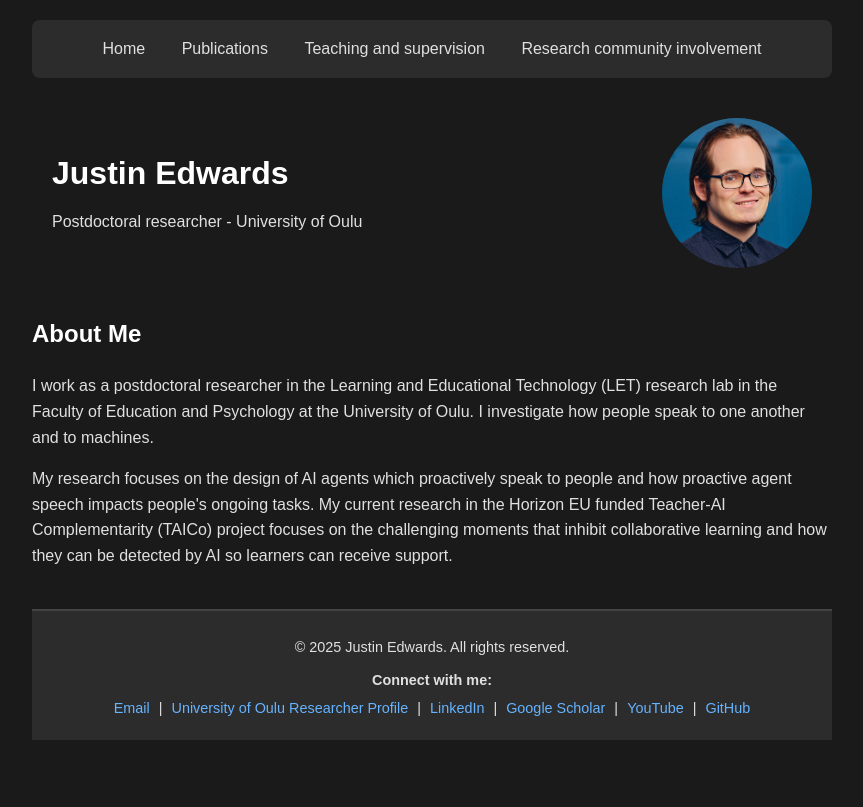
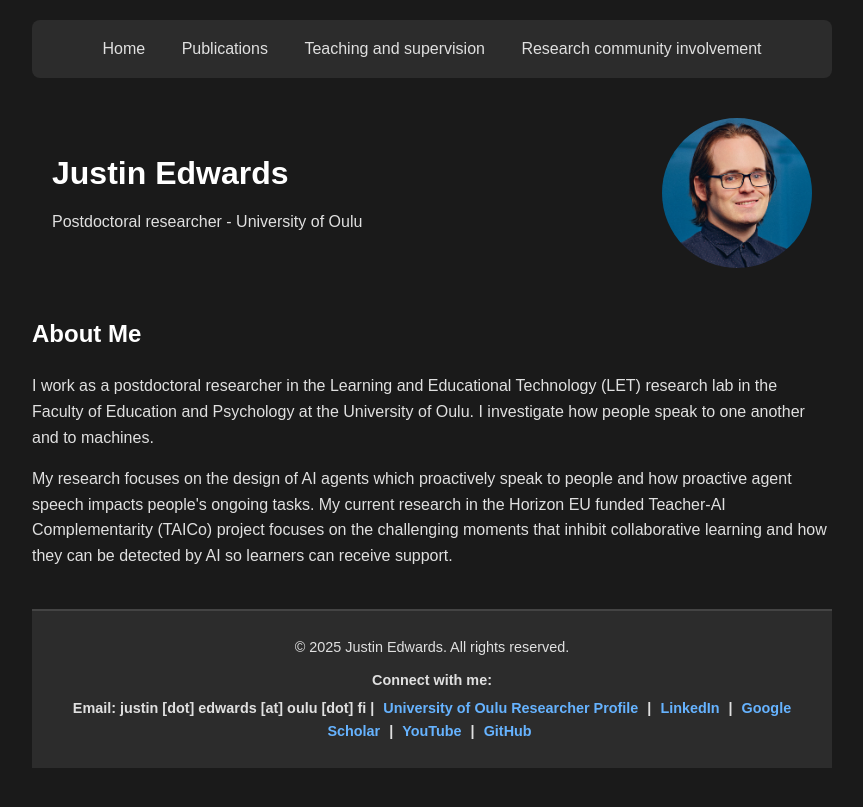
Before and after one commit to justinHCI/justinHCI.github.io, a Jekyll site: the page built from index.md, in a window 1280 px wide. Shown: the top 807 px of the page, without its empty margins (208-1071 px from the left). Built offline with Jekyll 4.4.1, drawn with Linux system fonts in a browser that asks for light colours.

Commit message:
footer email protection

```diff
--- a/_includes/footer.html
+++ b/_includes/footer.html
@@ -8,7 +8,7 @@
     </nav> -->
     <div class="socials">
         <p>Connect with me:</p>
-        <a href="mailto:justin.edwards@oulu.fi">Email</a> |
+        <p>Email: <span class="blockspam" aria-hidden="true">PLEASE GO AWAY!</span> justin [dot] edwards [at]<!-- sdfjsdhfkjypcs --> oulu [dot] fi |
         <a href="https://www.oulu.fi/en/researchers/justin-edwards">University of Oulu Researcher Profile</a> |
         <a href="https://www.linkedin.com/in/justin-edwards-88438996/">LinkedIn</a> |
         <a href="https://scholar.google.com/citations?user=9b7jfc8AAAAJ&hl">Google Scholar</a> |
```
Also changed, not shown: README.md, 5 other files.
